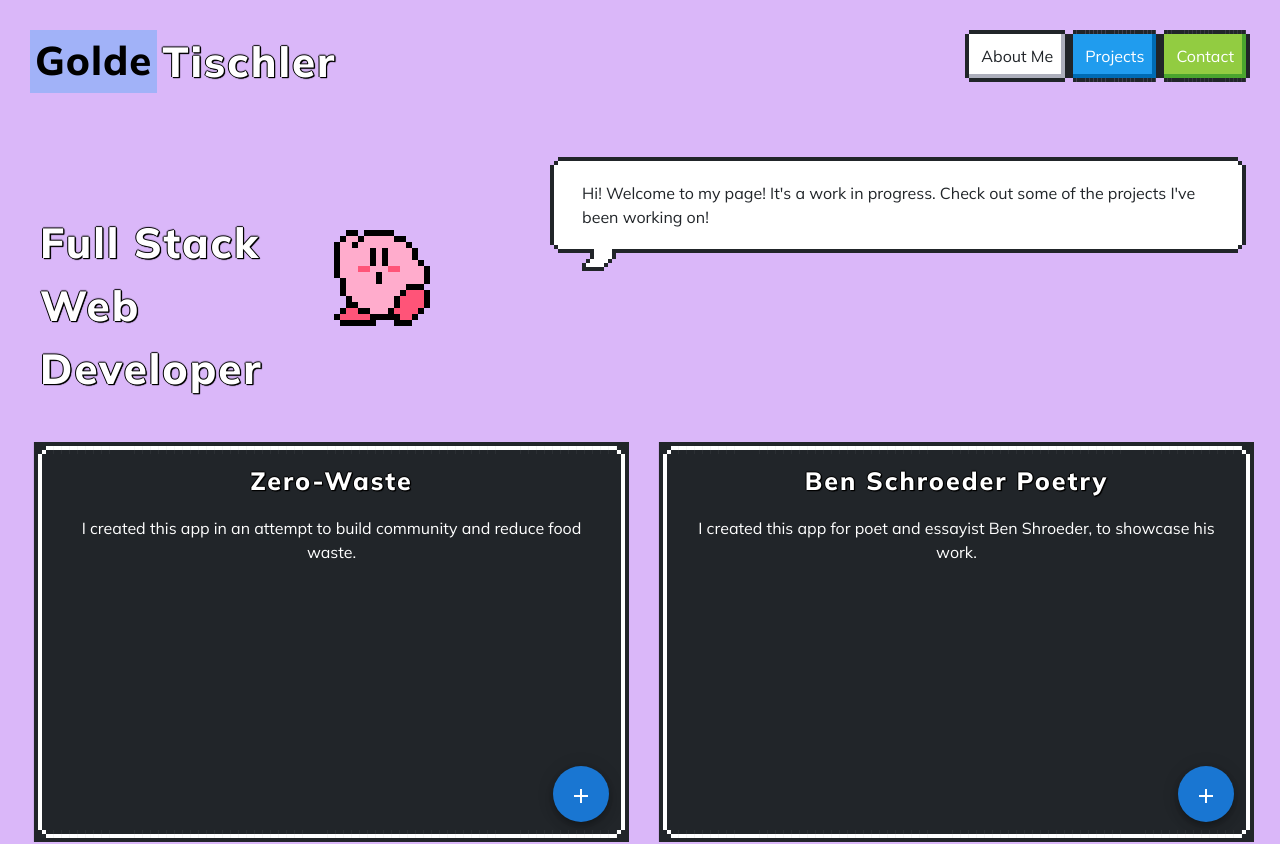
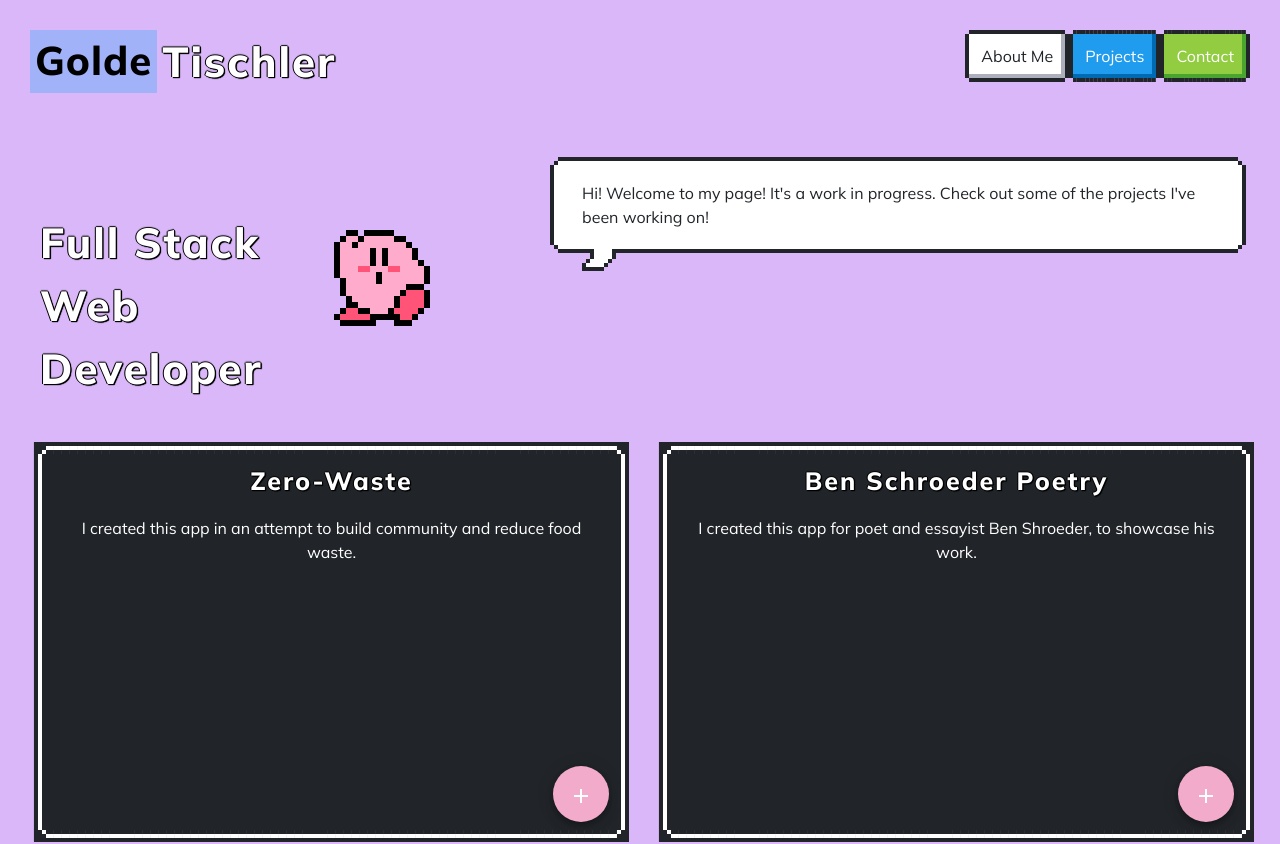
Before and after one commit to goldet/golde-portfolio, a Next.js app: page / in a window 1280 px wide. Shown: the top 844 px of the page. Built offline with nearby package versions, Linux system fonts and the light colour scheme; a web font is replaced by a local one.

Commit message:
speed dial buttons have colors no func

```diff
--- a/components/Projects.jsx
+++ b/components/Projects.jsx
@@ -8,17 +8,16 @@ import SpeedDialAction from "@mui/material/SpeedDialAction";
 import Diversity1Icon from "@mui/icons-material/Diversity1";
 import DesktopMacIcon from "@mui/icons-material/DesktopMac";
 import DirectionsIcon from "@mui/icons-material/Directions";
-import { createTheme } from '@mui/material/styles';
 
 
-/* '#85E1D2', GREEN
-main: '#DAF64B', YELLOW */
-
+function handleDialogOpen (e) {
+  console.log(e)
+}
 const inter = Inter({ subsets: ["latin"] });
 const actions = [
-  { icon: <Diversity1Icon color="neutral"/>, name: "Collaborators" },
-  { icon: <DesktopMacIcon color="primary" />, name: "Tech Stack" },
-  { icon: <DirectionsIcon />, name: "Go to Project" },
+  { icon: <Diversity1Icon sx={{ bgcolor: "#DAB7F9" }} />, name: "Collaborators", action: handleDialogOpen(), operation: "collaborators" },
+  { icon: <DesktopMacIcon sx={{ bgcolor: "#369CEE" }} />, name: "Tech Stack",  action: handleDialogOpen(), operation: "techstack" },
+  { icon: <DirectionsIcon sx={{ bgcolor: "#92CC41" }} />, name: "Go to Project",  action:  handleDialogOpen(), operation: "go"  },
 ];
 
 const Projects = () => {
@@ -26,8 +25,25 @@ const Projects = () => {
   const handleOpen = () => setOpen(true);
   const handleClose = () => setOpen(false);
 
+
+  //handler function
+ function handleTap (e,operation){
+  e.preventDefault();
+  if(operation=="collaborators"){
+    console.log("one")
+  }else if(operation=="techstack"){
+    console.log("two")
+  }else if(operation=="go"){
+    console.log("three")
+  }
+
+};
+
   return (
     <>
+
+
+
       <div className="portfolioGrid">
         <div class="img nes-container is-centered is-rounded is-dark">
           {" "}
@@ -39,6 +55,7 @@ const Projects = () => {
           </p>
           <Box className="box">
             <SpeedDial
+
               /*  className="speedDialBox" */
               ariaLabel="SpeedDial"
               className="SpeedDial"
@@ -46,18 +63,19 @@ const Projects = () => {
                 position: "absolute",
                 bottom: 16,
                 right: 16,
-                color: "primary",
+                color: "#F3ABCB",
               }}
               icon={<SpeedDialIcon />}
+              onTap={handleTap}
               onClose={handleClose}
               onOpen={handleOpen}
               open={open}
               FabProps={{
                 sx: {
                   color: "none",
-                  bgcolor: "none",
+                  bgcolor: "#F3ABCB",
                   "&:hover": {
-                    bgcolor: "none",
+                    bgcolor: "#F3ABCB",
                   },
                 },
               }}
@@ -70,6 +88,9 @@ const Projects = () => {
                   icon={action.icon}
                   tooltipTitle={action.name}
                   onClick={handleClose}
+                  onTap={(e) => {
+                    handleTap(e.action.operation)
+                  }}
                   FabProps={{
                     sx: {
                       color: "none",
@@ -102,7 +123,7 @@ const Projects = () => {
                 position: "absolute",
                 bottom: 16,
                 right: 16,
-                color: "primary",
+                color: "#F3ABCB",
               }}
               icon={<SpeedDialIcon />}
               onClose={handleClose}
@@ -111,9 +132,9 @@ const Projects = () => {
               FabProps={{
                 sx: {
                   color: "none",
-                  bgcolor: "none",
+                  bgcolor: "#F3ABCB",
                   "&:hover": {
-                    bgcolor: "none",
+                    bgcolor: "#F3ABCB",
                   },
                 },
               }}
@@ -141,6 +162,7 @@ const Projects = () => {
           </Box>
         </div>
       </div>
+
     </>
   );
 };
```
